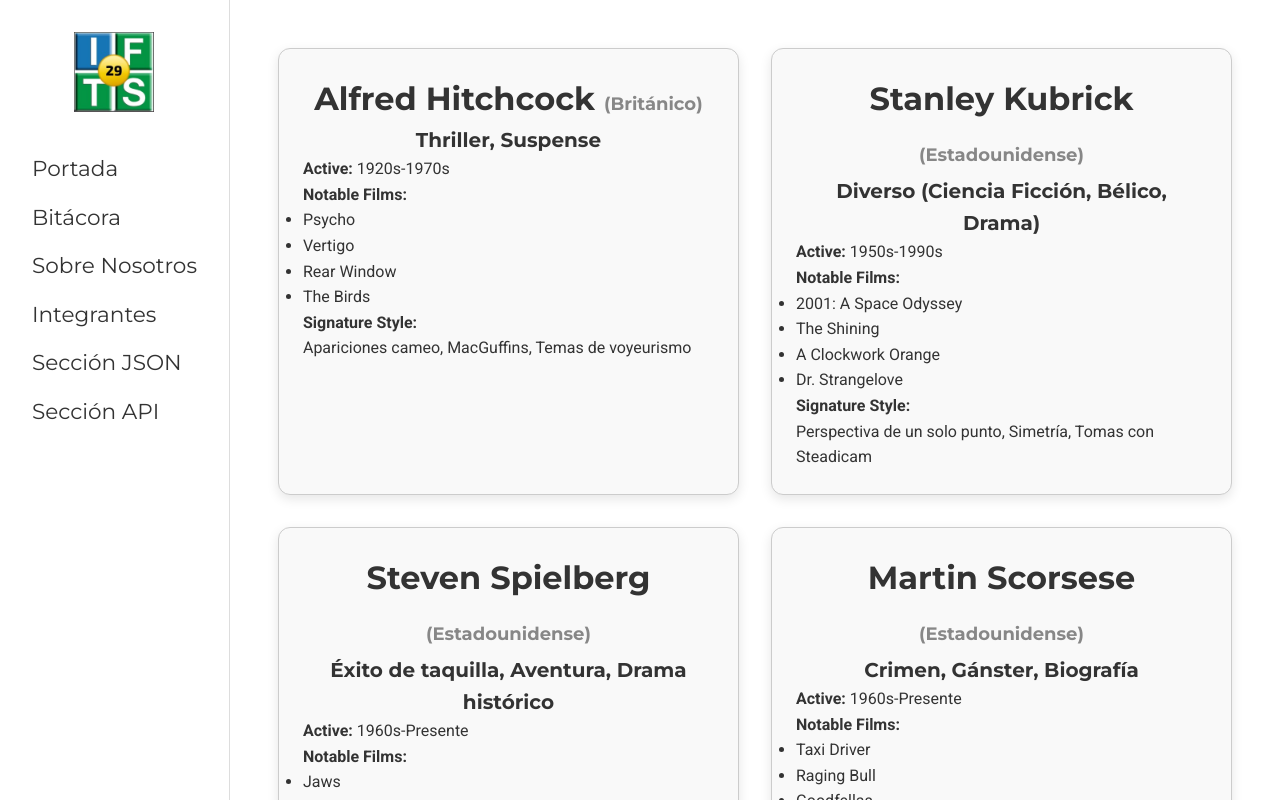
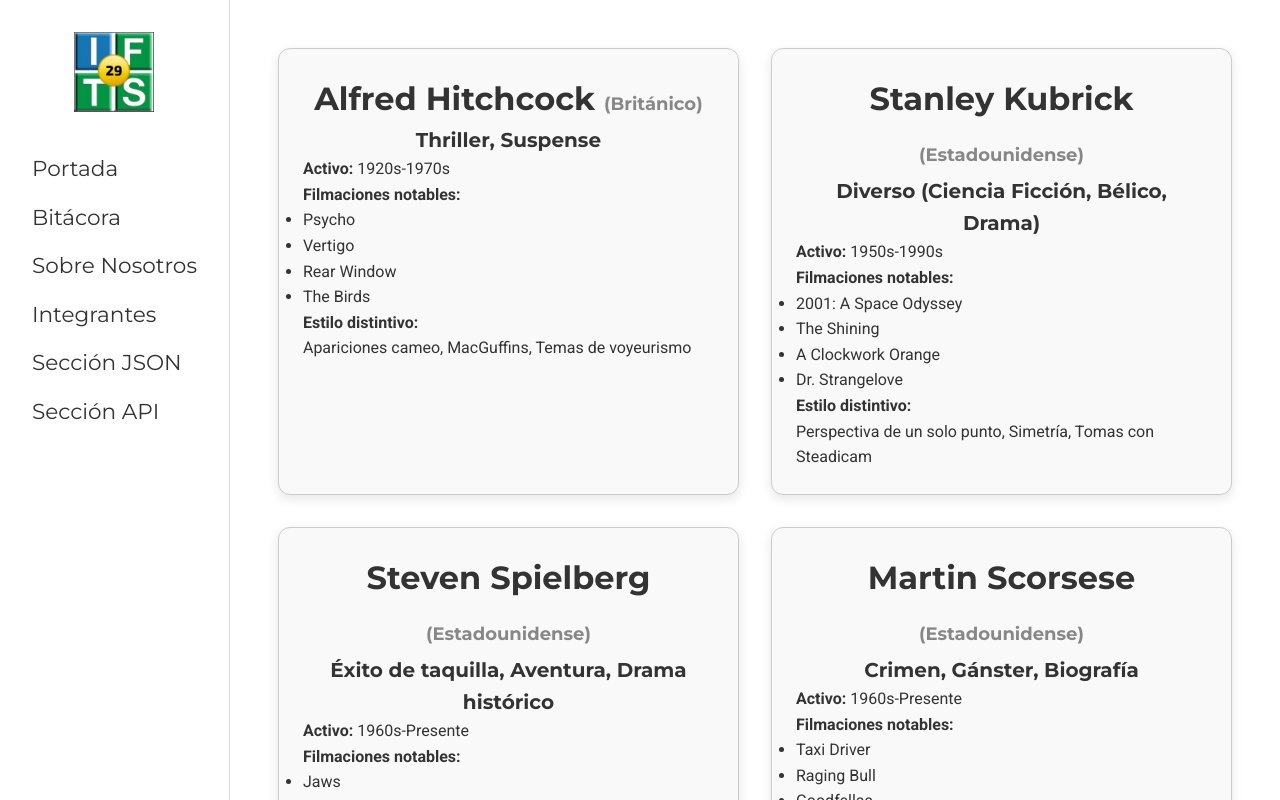
Before and after one commit to sanavalos/dswf-tp3-grupo16, a React (Vite) app: page /seccion-json in a window 1280 px wide. Shown: the top 800 px of the page. Built offline with nearby package versions, Linux system fonts and the light colour scheme.

Commit message:
polish: translate DirectorCard properties

```diff
--- a/src/components/seccion-json/DirectorCard.jsx
+++ b/src/components/seccion-json/DirectorCard.jsx
@@ -7,17 +7,17 @@ const DirectorCard = ({ directorData }) => {
       <h2>{directorData.director} <span>({directorData.nationality})</span></h2>
       <h3>{directorData.known_for_genre}</h3>
       <p>
-        <strong>Active:</strong> {directorData.era_active}
+        <strong>Activo:</strong> {directorData.era_active}
       </p>
 
-      <h4>Notable Films:</h4>
+      <h4>Filmaciones notables:</h4>
       <ul>
         {directorData.notable_films.map((film, index) => (
           <li key={index}>{film}</li>
         ))}
       </ul>
 
-      <h4>Signature Style:</h4>
+      <h4>Estilo distintivo:</h4>
       <p>{directorData.signature_style_elements.join(", ")}</p>
     </div>
   );
```
